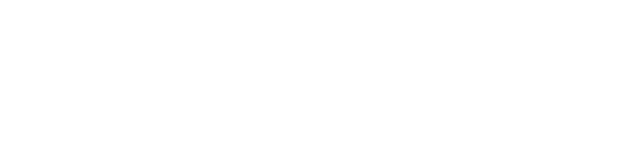
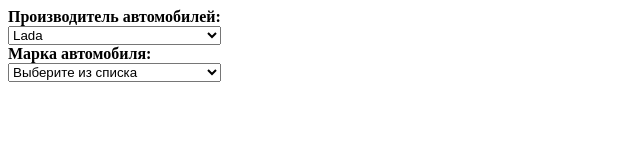
Before and after one commit to dimaserr5/hw_kap_16.02.2022, a plain HTML site: page spis.html in a window 1280 px wide. Shown: the whole page, without its empty margins (0-640 px from the left). Drawn offline with Linux system fonts and the light colour scheme.

Commit message:
Список готов

```diff
--- a/spis.html
+++ b/spis.html
@@ -5,6 +5,23 @@
   <title>Список</title>
 </head>
 <body>
+<form>
+  <div style="width: 213px;">
+  <label><strong>Производитель автомобилей:</strong></label><br>
+  <select style="width: 100%;">
+      <option>Lada</option>
+  </select>
 
+    <label><strong>Марка автомобиля:</strong></label><br>
+    <select style="width: 100%;">
+      <option disabled selected>Выберите из списка</option>
+      <option>4x4</option>
+      <option>Granta</option>
+      <option>kalina</option>
+      <option>Priora</option>
+      <option>Samara</option>
+    </select>
+  </div>
+</form>
 </body>
 </html>
```
